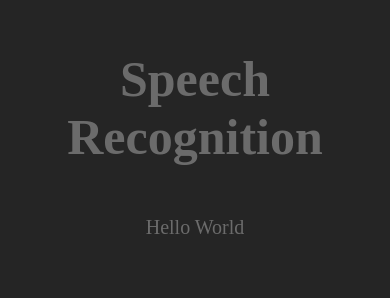
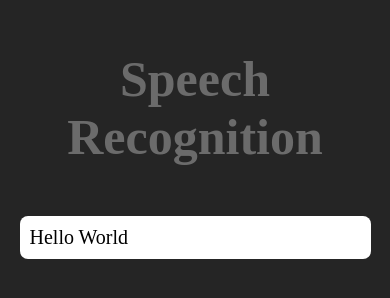
Before and after one commit to stephen-kovolski/deep_speech, a plain HTML site: page index.html in a window 390 px wide. Drawn offline with Linux system fonts and the light colour scheme.

```diff
--- a/style.css
+++ b/style.css
@@ -34,3 +34,12 @@
     margin: 0 auto;
     justify-content: center;
 }
+.texts p{
+    color: black;
+    text-align: left;
+    background-color: white;
+    width: 100%;
+    padding: 10px;
+    border-radius: 8px;
+    margin-bottom: 10px
+}
```
Also changed, not shown: main.js (+19 -2 lines).
